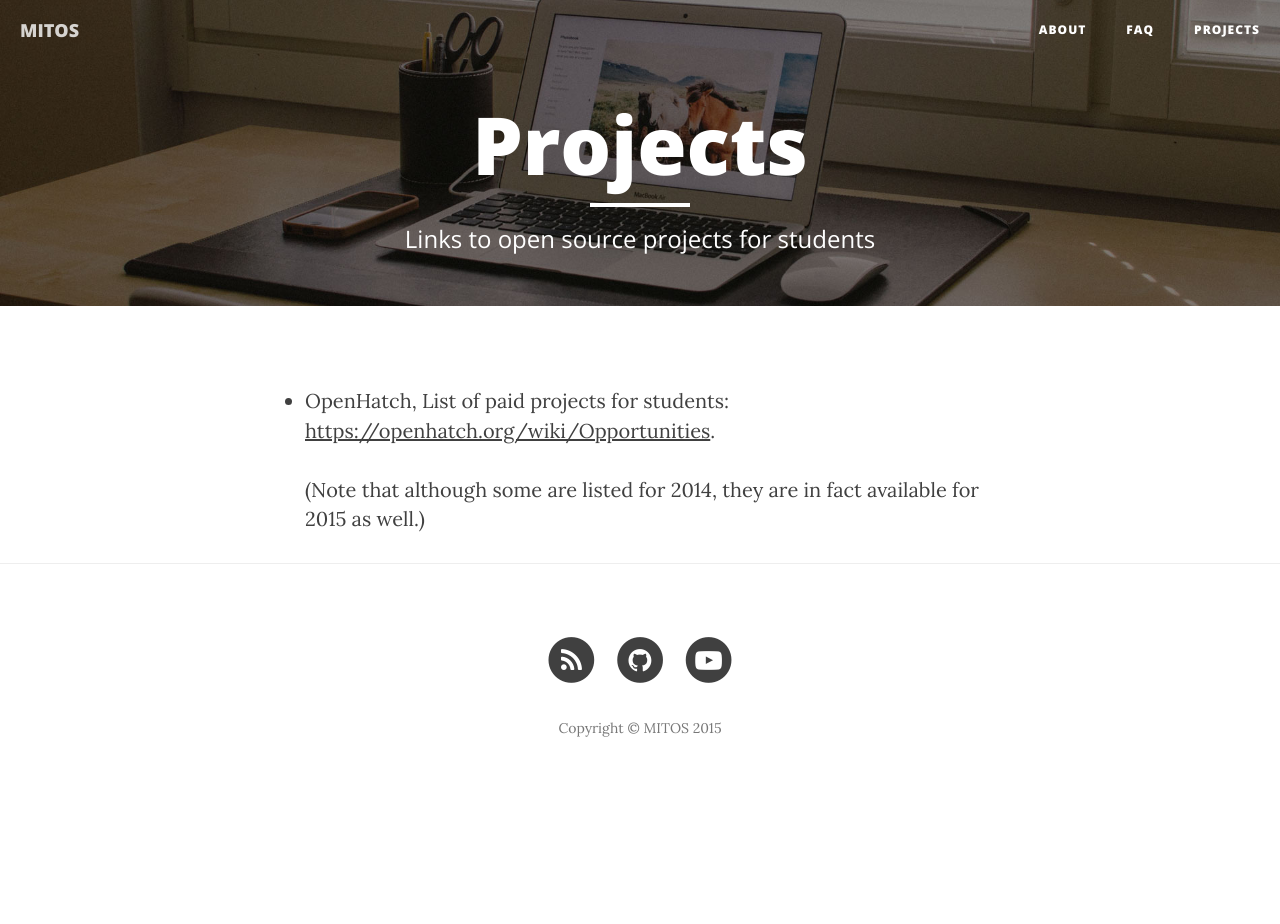
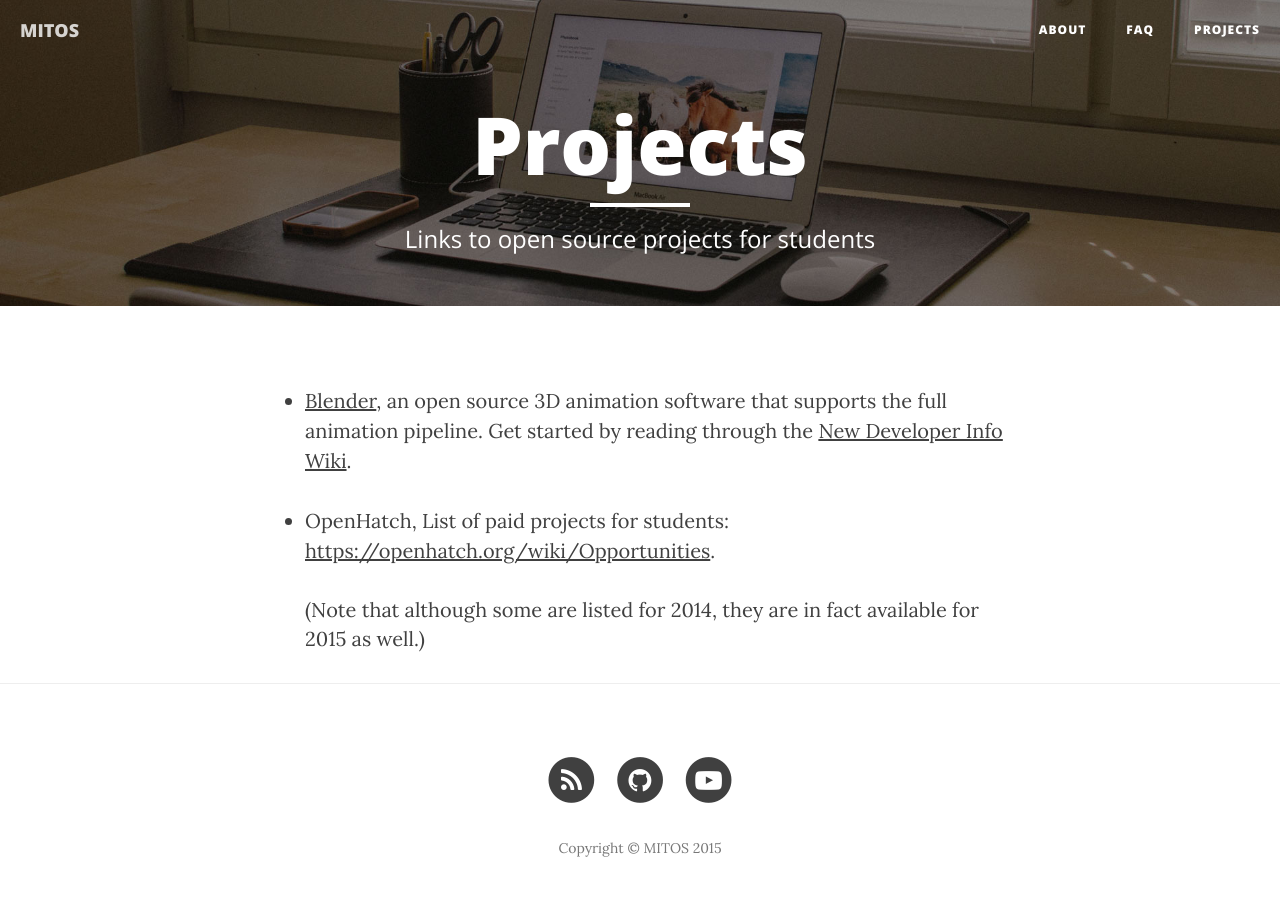
Before and after one commit to mit-open-source/mit-open-source.github.io, a Jekyll site: the page built from projects.html, in a window 1280 px wide. Built offline with Jekyll 4.4.1, drawn with Linux system fonts in a browser that asks for light colours; nearby versions of some CDN libraries; before the commit the page ends 900 px from its top, so only the background shows below that.

Commit message:
Add Blender to projects page

```diff
--- a/projects.html
+++ b/projects.html
@@ -4,6 +4,9 @@ title: "Projects"
 description: "Links to open source projects for students"
 ---
 <ul>
+    <li> <p><a href="http://www.blender.org/">Blender</a>, an open source 3D animation software that supports the full animation pipeline. Get started by reading through the <a href="http://wiki.blender.org/index.php/Dev:Doc/New_Developer_Info">New Developer Info Wiki</a>.</li>
+
     <li> <p>OpenHatch, List of paid projects for students: <a href="https://openhatch.org/wiki/Opportunities">https://openhatch.org/wiki/Opportunities</a>.</p>(Note that although some are listed for 2014, they are in fact available for 2015 as well.)
     </li>
+
 </ul>
```
